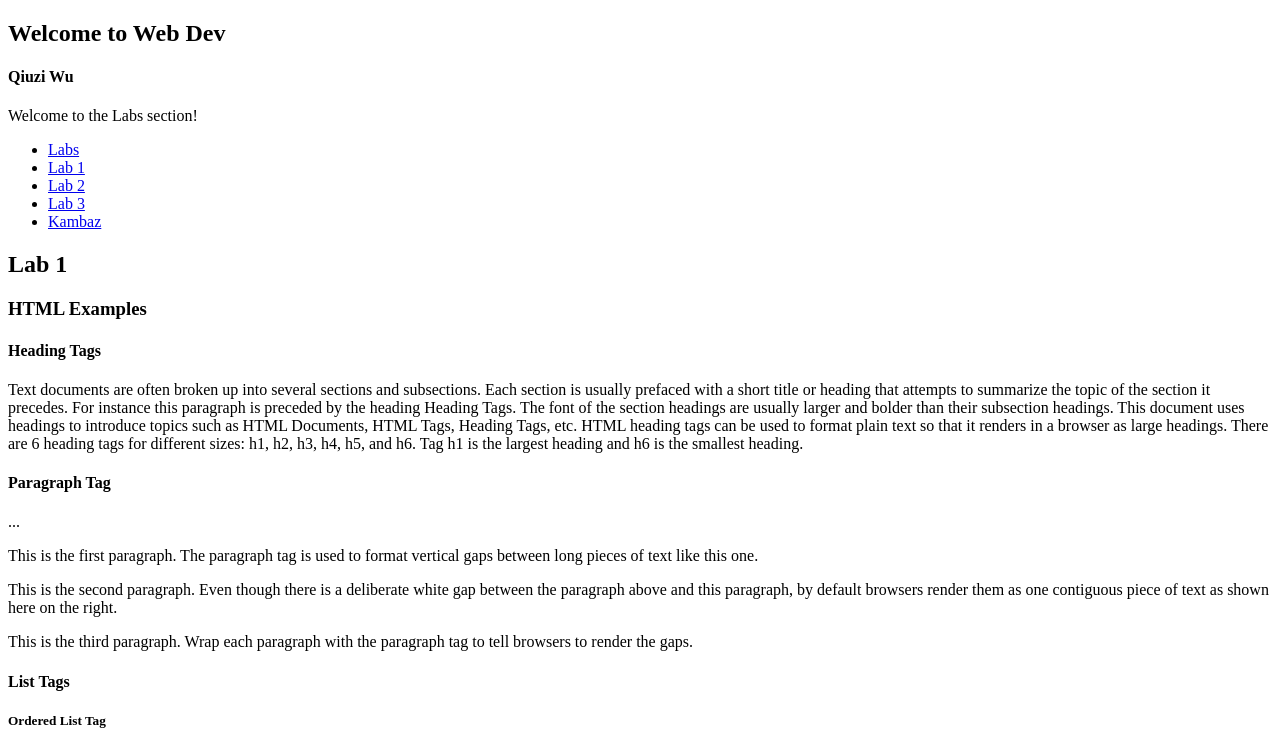
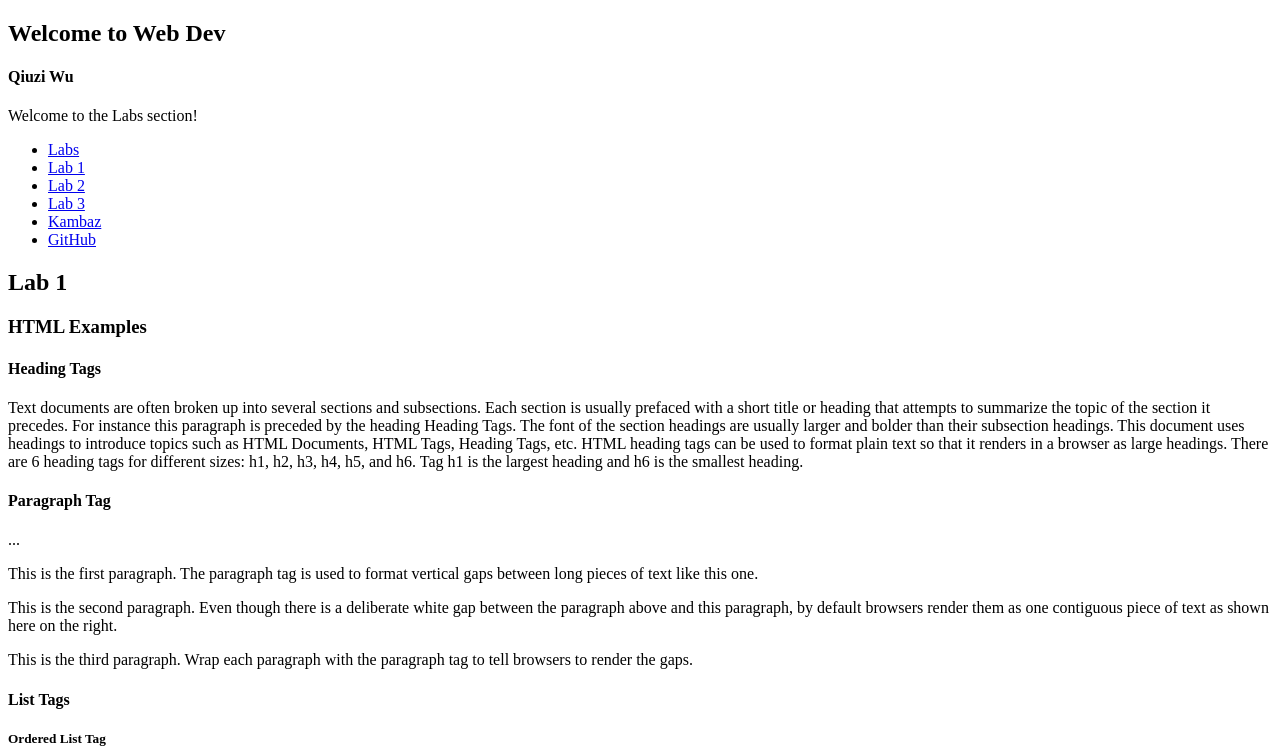
Before and after one commit to QiuziWu/kambaz-react-web-app-su2-2025, a React (Vite) app: page /#/Labs/Lab1 in a window 1280 px wide. Shown: the top 751 px of the page. Built offline with nearby package versions, Linux system fonts and the light colour scheme.

Commit message:
Add GitHub repository

```diff
--- a/src/Labs/TOC.tsx
+++ b/src/Labs/TOC.tsx
@@ -8,6 +8,7 @@ export default function TOC() {
         <li><Link to="/Labs/Lab2">Lab 2</Link></li>
         <li><Link to="/Labs/Lab3">Lab 3</Link></li>
         <li><Link to="/Kambaz">Kambaz</Link></li>
+        <li><a href="https://github.com/QiuziWu/kambaz-react-web-app-su2-2025" target="_blank">GitHub</a></li>
       </ul>
     );
   }
```
